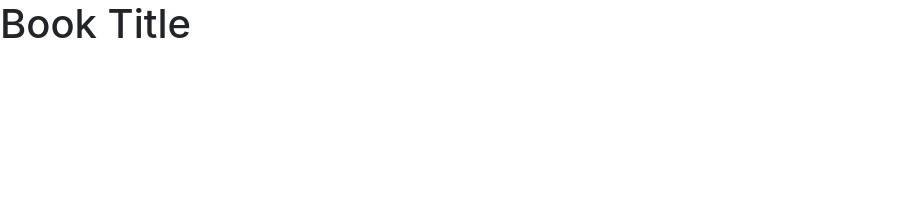
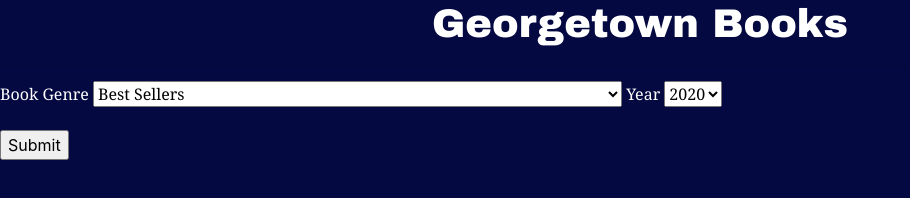
Before and after one commit to ab3511/final_books, a plain HTML site: page index.html in a window 1280 px wide. Shown: the whole page, without its empty margins (0-910 px from the left). Drawn offline with nearby package versions, Linux system fonts and the light colour scheme.

Commit message:
Update index.html

```diff
--- a/index.html
+++ b/index.html
@@ -11,6 +11,40 @@
     <title>Read More</title>
   </head>
   <body>
-        <h1>Book Title</h1>
+    <style>   body {background-color: rgb(5, 9, 66); color: "white";}
+        h1 {  color: white; text-align: center; font-family: "arial black"; }
+        h3 {  color: white; text-align: center; }
+        h4 {  color: white; font-family: "arial black"; }
+        p {  color: white; font-family: "georgia"; } </style>
+        <h1>Georgetown Books</h1>
+        <hr>
+        <form>
+            <fieldset>
+               <p>
+                <label>Book Genre</label>
+                <select id = "Bookgenre">
+                        <option value = "best-sellers-navigation">Best Sellers</option>
+                        <option value = "combined-print-and-e-book-fiction">Combined Print and e-book Fiction</option>
+                        <option value = "combined-print-and-e-book-nonfiction">Combined Print and e-book combined-print-and-e-book-nonfiction</option>
+                        <option value = "hardcover-nonfiction">Hardcover Nonfiction</option>
+                        <option value = "paperback-nonfiction">Paperback Nonfiction</option>
+                        <option value = "picture-books">Picture Books</option>
+                        <option value = "young-adult-hardcover"> Young Adult Hardcover</option>
+                  </select>
+
+               <label>Year</label>
+                <select id = "Year">
+                    <option value = "2020">2020</option>
+                    <option value = "2019">2019</option>
+                    <option value = "2018">2018</option>
+                    <option value = "2017">2017</option>
+                    <option value = "2016">2016</option>
+                    <option value = "2015">2015</option>
+          </select>
+            </fieldset>
+            <form action="/action_page.php">
+                <input type="submit" value="Submit">
+            </p>
+         </form>
   </body>
 </html>
```
